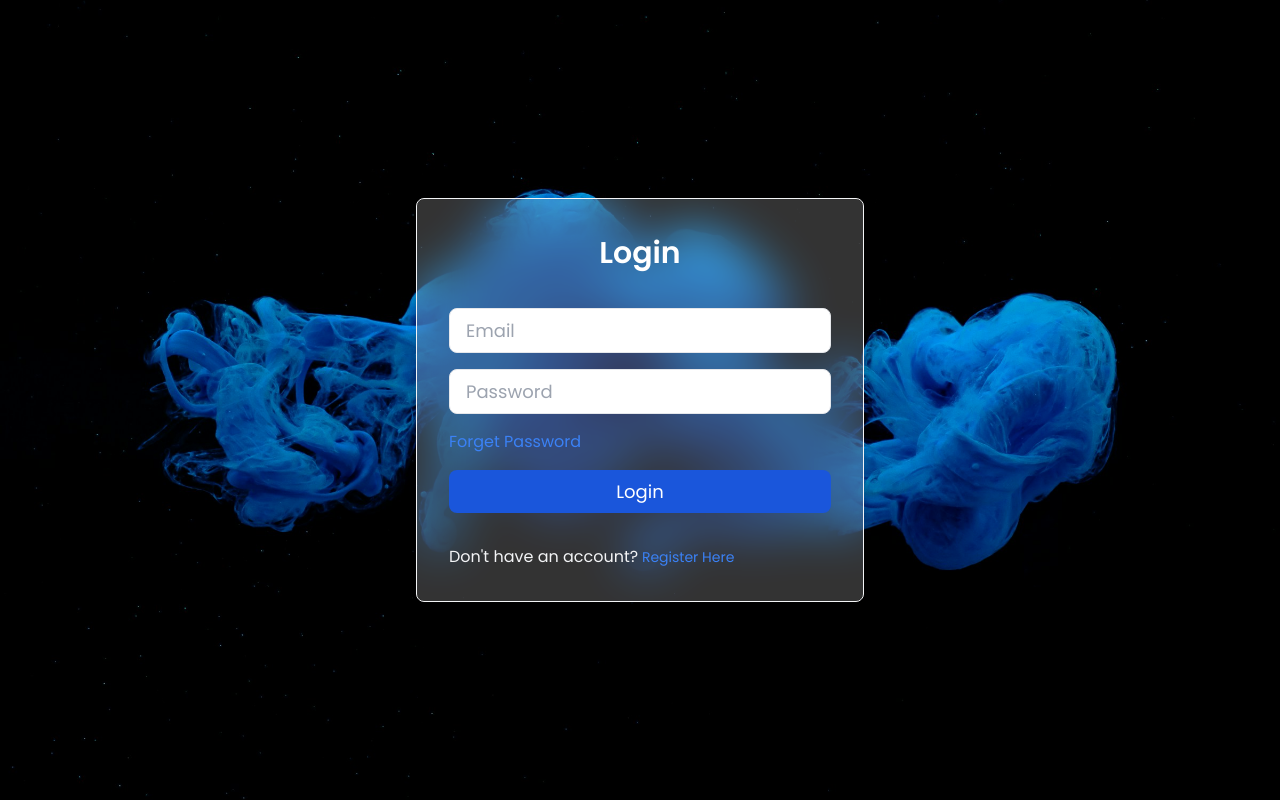
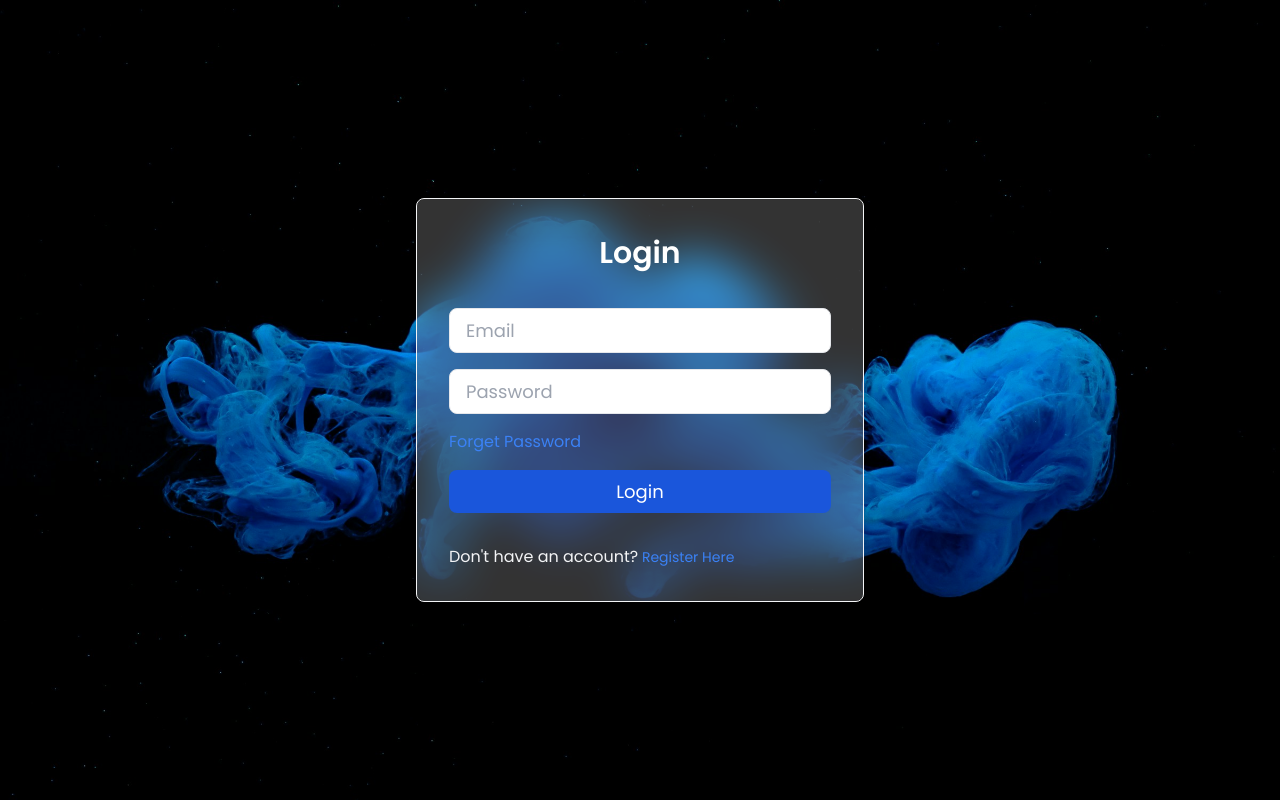
Before and after one commit to Islahihyaa/intern-btsid-fe-ihya, a Vue app: page /login in a window 1280 px wide. Built offline with nearby package versions, Linux system fonts and the light colour scheme.

Commit message:
Fixing pages

```diff
--- a/src/assets/styles/style.css
+++ b/src/assets/styles/style.css
@@ -1,5 +1,10 @@
 span {
     font-size: 16px;
+}
+
+.custom-bg {
+    background-image: url("../images/bg-auth.jpg");
+    background-size: cover;
 }
 
 .card-tilte {
--- a/src/views/Home.vue
+++ b/src/views/Home.vue
@@ -19,7 +19,6 @@ import { onMounted } from "vue";
 import Navbar from "@/components/layout/Navbar.vue";
 import Sidebar from "@/components/layout/Sidebar.vue";
 import Menu from "@/components/layout/Menu.vue";
-import {  } from "vue";
 import { computed } from "vue";
 import { useRoute } from "vue-router";
 import socket from "@/socket";
--- a/src/views/auth/AuthPage.vue
+++ b/src/views/auth/AuthPage.vue
@@ -1,6 +1,6 @@
 <template>
   <div
-    class="flex justify-center items-center min-h-screen bg-[url('/bg-auth.jpg')] bg-cover"
+    class="flex justify-center items-center min-h-screen custom-bg"
   >
     <div
       class="w-full max-w-md p-8 rounded-lg shadow-md bg-white bg-clip-padding backdrop-filter backdrop-blur-xl bg-opacity-20 border border-gray-100"
```
Also changed, not shown: src/assets/images/bg-auth.jpg (renamed from public/bg-auth.jpg).
